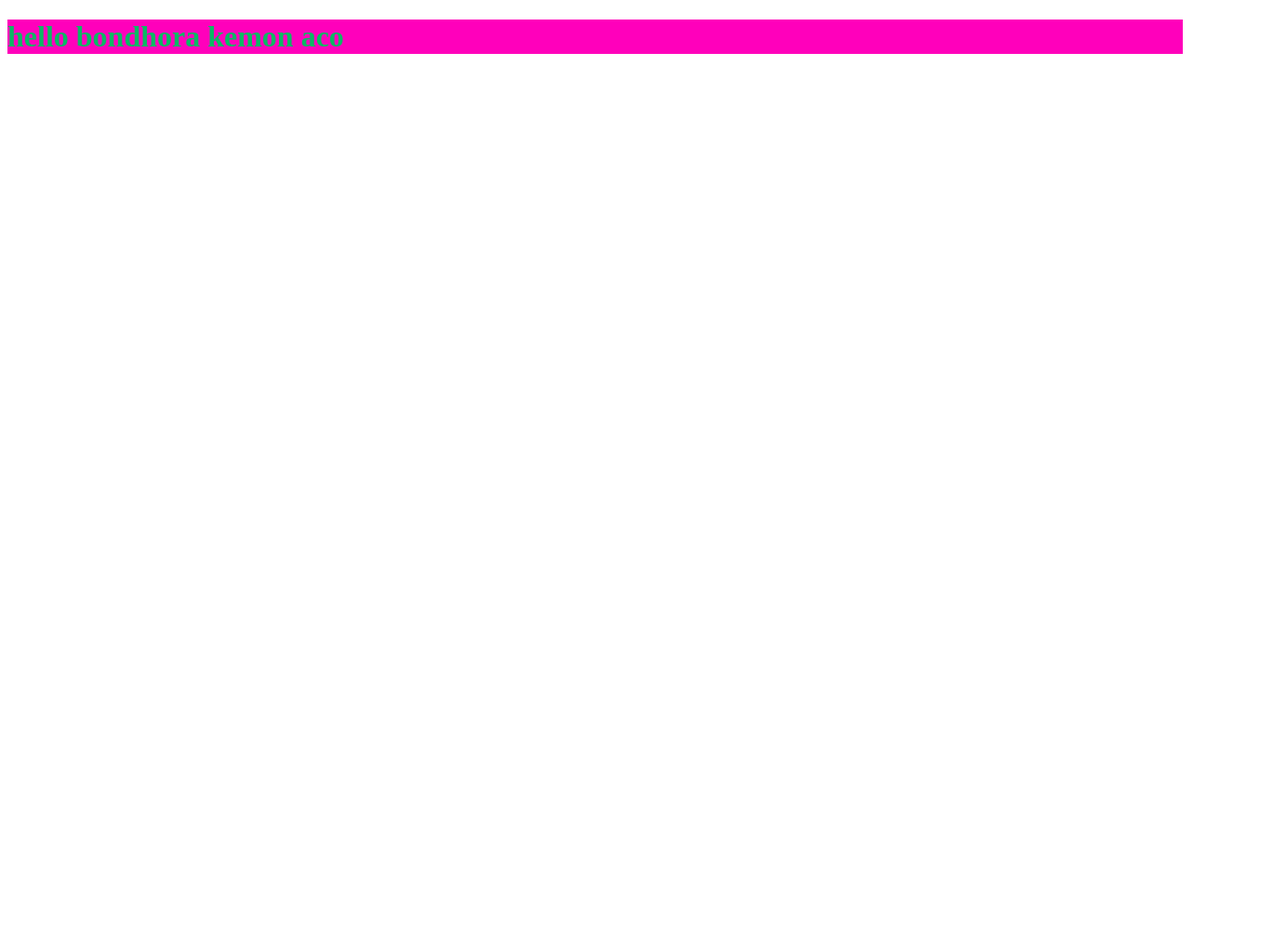
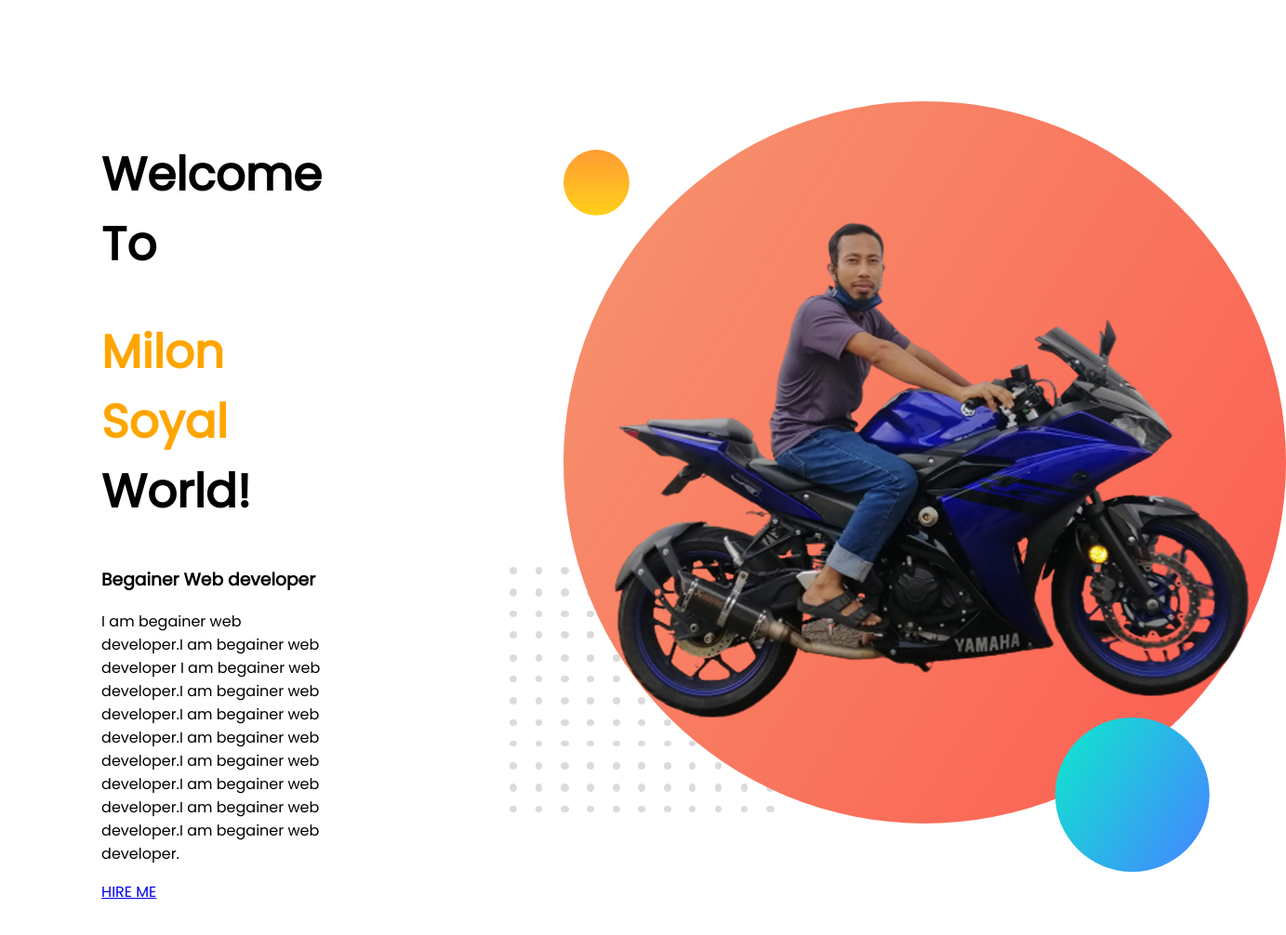
Before and after one commit to MILONSOYAL/Developer-portfolio1, a plain HTML site: page index.html in a window 1280 px wide. Shown: the whole page at 93% size, 1383 px wide, since content can reach past the window. Before the commit the page ends 800 px from the top, so only its background shows below. Drawn offline with Linux system fonts and the light colour scheme.

Commit message:
add all commited

```diff
--- a/index.html
+++ b/index.html
@@ -1,14 +1,34 @@
 <!DOCTYPE html>
 <html lang="en">
+
 <head>
     <meta charset="UTF-8">
     <meta http-equiv="X-UA-Compatible" content="IE=edge">
     <meta name="viewport" content="width=device-width, initial-scale=1.0">
-    <title>Milon Portfolio</title>
-        <link rel="stylesheet" href="style.css"></link>
+    <title>This My Portfolio</title>
+    <link rel="preconnect" href="https://fonts.googleapis.com">
+    <link rel="preconnect" href="https://fonts.gstatic.com" crossorigin>
+    <link href="https://fonts.googleapis.com/css2?family=Poppins&display=swap" rel="stylesheet">
+    <link rel="stylesheet" href="style.css">
+    </link>
 
 </head>
+
 <body>
-    <h1>hello bondhora kemon aco</h1>
+    <section>
+        <div class="half-with">
+            <h1>Welcome To</h1>
+            <h1><span class="orange-color">Milon Soyal</span> World!</h1>
+            <h3> Begainer Web developer</h3>
+            <p>I am begainer web developer.I am begainer web developer I am begainer web developer.I am begainer web
+                developer.I am begainer web developer.I am begainer web developer.I am begainer web developer.I am
+                begainer
+                web developer.I am begainer web developer.I am begainer web developer.</p>
+            <a class="link-button" target="_blank" href="https://www.facebook.com/home.php?ref=homescreenpwa">HIRE
+                ME</a>
+        </div>
+        <div class="half-with"><img src="image/my-bg.png" alt=""></div>
+    </section>
 </body>
+
 </html>
--- a/style.css
+++ b/style.css
@@ -1,4 +1,25 @@
-h1{
-    color: rgb(11, 184, 100);
-    background-color: rgb(255, 0, 187);
+body {
+    font-family: 'Poppins', sans-serif;
 }
+
+h1 {
+    font-size: 50px;
+}
+
+.orange-color {
+    color: orange;
+}
+
+section {
+    display: flex;
+}
+
+.half-with {
+    width: 50%;
+    padding: 8%;
+}
+
+.half-with image {
+    width: 150%;
+    padding: 6%;
+}
```
Also changed, not shown: image/my-bg.png (added), image/my-bg2.png (added).
